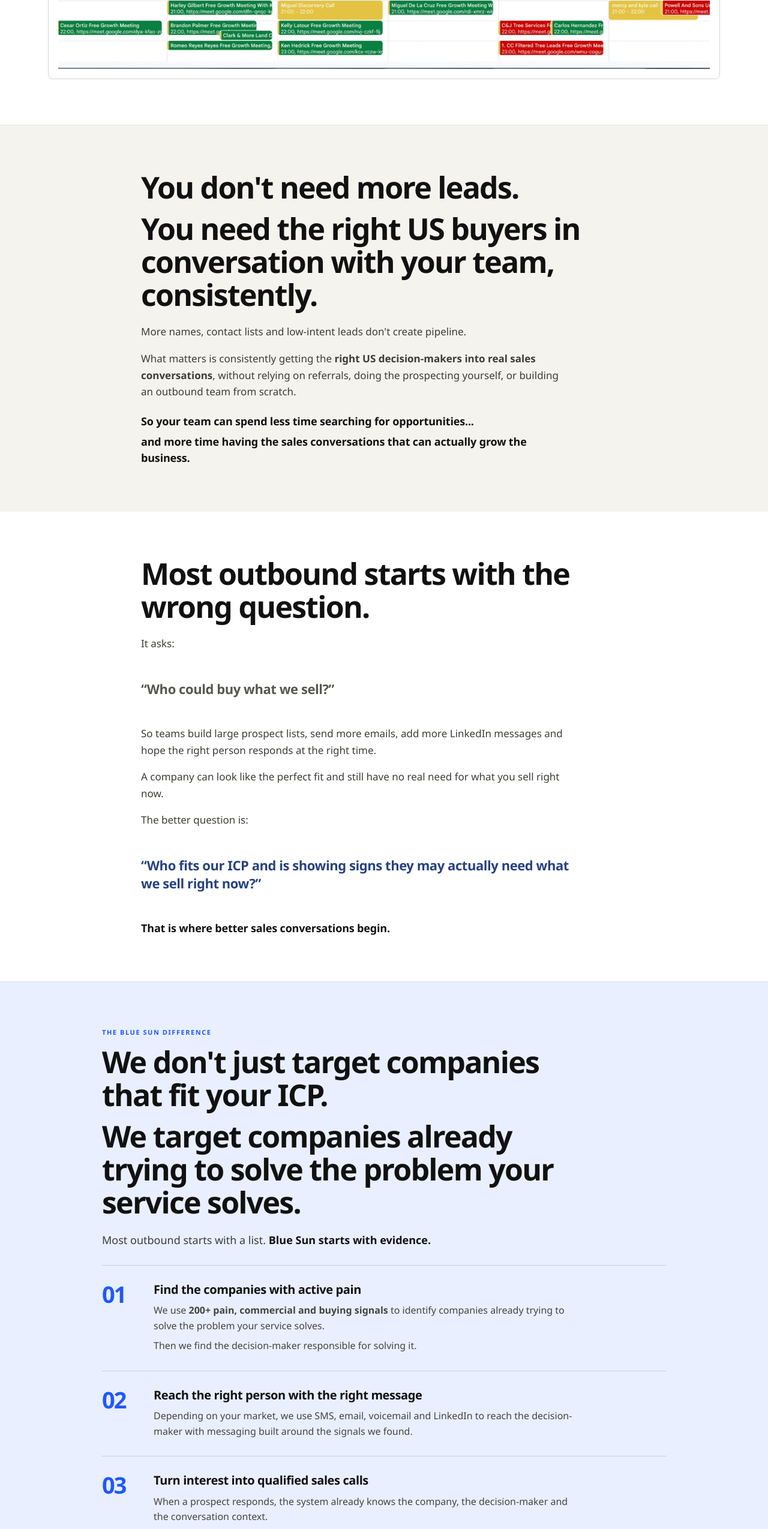
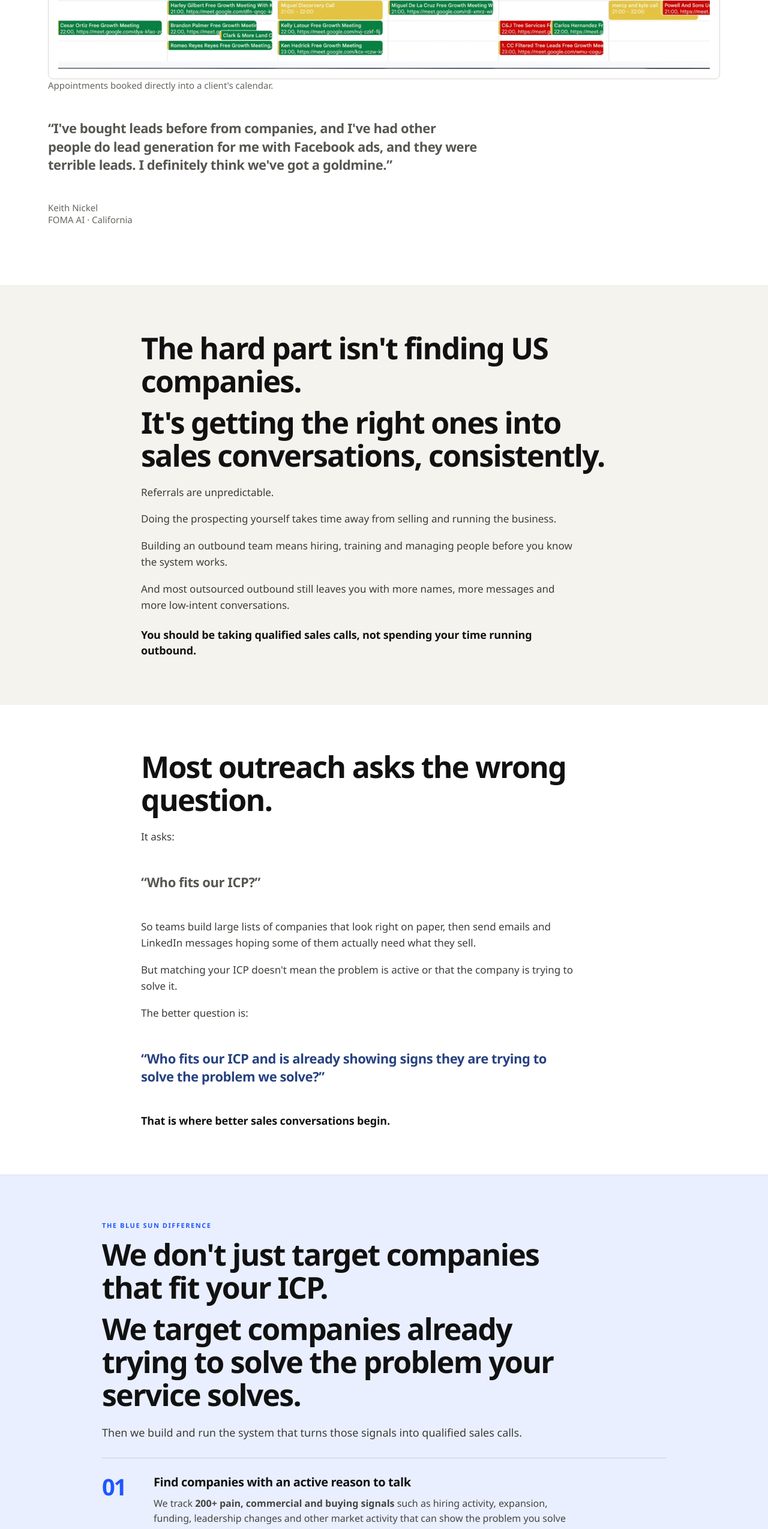
Before and after one commit to raunaqsingh10/tf-bluesun-lpsbb, a React (Vite) app: page / in a window 1280 px wide. Shown: the part 1420-3969 px from the top of the page at 60% size. Built offline with nearby package versions, Linux system fonts and the light colour scheme.

Commit message:
Update Blue Sun landing page copy and testimonials

```diff
--- a/app/components/LazyVideoCard.tsx
+++ b/app/components/LazyVideoCard.tsx
@@ -2,11 +2,13 @@ import { useState } from 'react';
 
 type LazyVideoCardProps = {
   name: string;
+  descriptor: string;
+  quote: string;
   src?: string;
   poster?: string;
 };
 
-export function LazyVideoCard({ name, src, poster }: LazyVideoCardProps) {
+export function LazyVideoCard({ name, descriptor, quote, src, poster }: LazyVideoCardProps) {
   const [isActive, setIsActive] = useState(false);
   const [hasError, setHasError] = useState(false);
 
@@ -48,7 +50,8 @@ export function LazyVideoCard({ name, src, poster }: LazyVideoCardProps) {
       </div>
       <div className="video-copy">
         <strong>{name}</strong>
-        <span>Video testimonial</span>
+        <span>{descriptor}</span>
+        <p className="video-quote">{quote}</p>
       </div>
     </article>
   );
--- a/app/globals.css
+++ b/app/globals.css
@@ -706,6 +706,13 @@ summary:focus-visible {
   font-size: 12px;
 }
 
+.video-quote {
+  margin: 10px 0 0;
+  color: #3d3c38;
+  font-size: 13px;
+  line-height: 1.45;
+}
+
 .offer-grid {
   display: grid;
   gap: 14px;
--- a/app/page.tsx
+++ b/app/page.tsx
@@ -306,81 +306,103 @@ export default function Home() {
             ) : (
               <CalendarPlaceholder />
             )}
+
+            <div className="proof-intro">
+              <p>Appointments booked directly into a client&apos;s calendar.</p>
+            </div>
+
+            <div className="quote-block quote-muted">
+              “I&apos;ve bought leads before from companies, and I&apos;ve had other people do lead generation for me with Facebook ads, and they were terrible leads. <strong>I definitely think we&apos;ve got a goldmine.</strong>”
+            </div>
+
+            <div className="proof-intro">
+              <p>
+                Keith Nickel
+                <br />
+                FOMA AI · California
+              </p>
+            </div>
           </div>
         </section>
 
         <section className="section">
           <div className="shell text-section-inner">
             <h2>
-              <span className="headline-part">You don&apos;t need more leads.</span>
-              <span className="headline-part">You need the right US buyers in conversation with your team, consistently.</span>
+              <span className="headline-part">The hard part isn&apos;t finding US companies.</span>
+              <span className="headline-part">It&apos;s getting the right ones into sales conversations, consistently.</span>
             </h2>
-            <p className="body-copy">More names, contact lists and low-intent leads don&apos;t create pipeline.</p>
-            <p className="body-copy">
-              What matters is consistently getting the <strong>right US decision-makers into real sales conversations</strong>, without relying on referrals, doing the prospecting yourself, or building an outbound team from scratch.
-            </p>
-            <p className="strong-line">So your team can spend less time searching for opportunities...</p>
-            <p className="strong-line compact">and more time having the sales conversations that can actually grow the business.</p>
+            <p className="body-copy">Referrals are unpredictable.</p>
+            <p className="body-copy">Doing the prospecting yourself takes time away from selling and running the business.</p>
+            <p className="body-copy">Building an outbound team means hiring, training and managing people before you know the system works.</p>
+            <p className="body-copy">And most outsourced outbound still leaves you with more names, more messages and more low-intent conversations.</p>
+            <p className="strong-line"><strong>You should be taking qualified sales calls, not spending your time running outbound.</strong></p>
           </div>
         </section>
 
         <section className="section white">
           <div className="shell text-section-inner">
-            <h2>Most outbound starts with the wrong question.</h2>
+            <h2>Most outreach asks the wrong question.</h2>
             <p className="body-copy">It asks:</p>
-            <div className="quote-block quote-muted">“Who could buy what we sell?”</div>
-            <p className="body-copy">
-              So teams build large prospect lists, send more emails, add more LinkedIn messages and hope the right person responds at the right time.
-            </p>
-            <p className="body-copy">A company can look like the perfect fit and still have no real need for what you sell right now.</p>
+            <div className="quote-block quote-muted"><strong>“Who fits our ICP?”</strong></div>
+            <p className="body-copy">So teams build large lists of companies that look right on paper, then send emails and LinkedIn messages hoping some of them actually need what they sell.</p>
+            <p className="body-copy">But matching your ICP doesn&apos;t mean the problem is active or that the company is trying to solve it.</p>
             <p className="body-copy">The better question is:</p>
-            <div className="quote-block quote-featured">“Who fits our ICP and is showing signs they may actually need what we sell right now?”</div>
-            <p className="strong-line">That is where better sales conversations begin.</p>
+            <div className="quote-block quote-featured"><strong>“Who fits our ICP and is already showing signs they are trying to solve the problem we solve?”</strong></div>
+            <p className="strong-line"><strong>That is where better sales conversations begin.</strong></p>
           </div>
         </section>
 
         <section className="section soft-blue">
           <div className="shell mechanism-wrap">
             <div className="mechanism-intro">
-              <p className="overline blue">The Blue Sun Difference</p>
+              <p className="overline blue">THE BLUE SUN DIFFERENCE</p>
               <h2>
                 <span className="headline-part">We don&apos;t just target companies that fit your ICP.</span>
                 <span className="headline-part">We target companies already trying to solve the problem your service solves.</span>
               </h2>
-              <p className="contrast-line">
-                Most outbound starts with a list. <strong>Blue Sun starts with evidence.</strong>
-              </p>
+              <p className="contrast-line">Then we build and run the system that turns those signals into qualified sales calls.</p>
             </div>
 
             <div className="steps">
               <div className="step">
                 <div className="step-num">01</div>
                 <div>
-                  <h3>Find the companies with active pain</h3>
-                  <p>We use <strong>200+ pain, commercial and buying signals</strong> to identify companies already trying to solve the problem your service solves.</p>
-                  <p className="step-follow-up">Then we find the decision-maker responsible for solving it.</p>
+                  <h3>Find companies with an active reason to talk</h3>
+                  <p>We track <strong>200+ pain, commercial and buying signals</strong> such as hiring activity, expansion, funding, leadership changes and other market activity that can show the problem you solve is active.</p>
+                  <p className="step-follow-up">Then we identify the decision-maker responsible for solving it.</p>
                 </div>
               </div>
 
               <div className="step">
                 <div className="step-num">02</div>
                 <div>
-                  <h3>Reach the right person with the right message</h3>
-                  <p>Depending on your market, we use SMS, email, voicemail and LinkedIn to reach the decision-maker with messaging built around the signals we found.</p>
+                  <h3>Reach them through your business</h3>
+                  <p>We build the messaging around the signals we found and reach prospects through the channels that make sense for your market, including SMS, email, LinkedIn and voicemail.</p>
+                  <p className="step-follow-up">The outreach comes from your business, using messaging approved by you, so prospects experience it as a direct conversation with your company.</p>
                 </div>
               </div>
 
               <div className="step">
                 <div className="step-num">03</div>
                 <div>
-                  <h3>Turn interest into qualified sales calls</h3>
-                  <p>When a prospect responds, the system already knows the company, the decision-maker and the conversation context.</p>
-                  <p className="step-follow-up">AI-assisted follow-up qualifies the opportunity and books the right prospects directly into your calendar.</p>
+                  <h3>Qualify the conversation before it reaches you</h3>
+                  <p>When someone responds, we work the conversation against the qualification criteria agreed at onboarding.</p>
+                  <p className="step-follow-up">We look for the right company, the right decision-maker and a genuine reason to discuss your offer.</p>
+                  <p className="step-follow-up"><strong>If the opportunity does not qualify, it does not reach your calendar and does not count towards the 100.</strong></p>
+                </div>
+              </div>
+
+              <div className="step">
+                <div className="step-num">04</div>
+                <div>
+                  <h3>Keep the opportunity moving</h3>
+                  <p>We handle the follow-up, reminders and booking workflow required to move qualified prospects from first response to scheduled conversation.</p>
+                  <p className="step-follow-up">So opportunities do not disappear simply because someone failed to follow up at the right time.</p>
                 </div>
               </div>
             </div>
 
-            <div className="mechanism-result">So your team gets fewer random conversations and more qualified calls with decision-makers who have a real reason to listen.</div>
+            <div className="mechanism-result"><strong>Your team does not have to build, manage or babysit the outbound system. You focus on taking qualified sales calls and closing the right clients.</strong></div>
           </div>
         </section>
 
@@ -416,9 +438,24 @@ export default function Home() {
             <p className="body-copy">Real feedback from clients on lead quality, execution and working with the team.</p>
 
             <div className="video-strip" aria-label="Client video testimonials">
-              <LazyVideoCard name="Keith" {...testimonialMedia.keith} />
-              <LazyVideoCard name="Dex" {...testimonialMedia.dex} />
-              <LazyVideoCard name="Dev Staff / strongest alternate" {...testimonialMedia.devStaff} />
+              <LazyVideoCard
+                name="Keith Nickel"
+                descriptor="FOMA AI · California"
+                quote="“The leads are fantastic.”"
+                {...testimonialMedia.keith}
+              />
+              <LazyVideoCard
+                name="Dex"
+                descriptor="Founder & CEO, Voldy AI"
+                quote="“I definitely could not have started this journey without them.”"
+                {...testimonialMedia.dex}
+              />
+              <LazyVideoCard
+                name="Lopes Capital"
+                descriptor="Family Office · Scottsdale"
+                quote="“We spoke to upwards of 30 daycares in a short period of time... the results really speak for themselves.”"
+                {...testimonialMedia.devStaff}
+              />
             </div>
           </div>
         </section>
```
